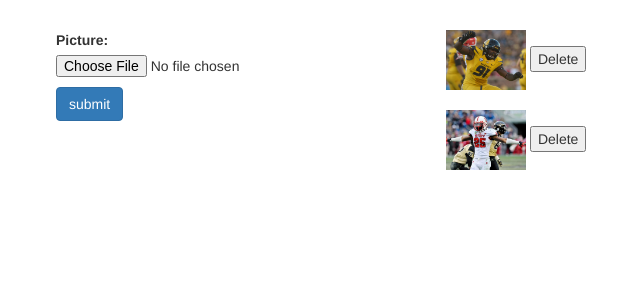
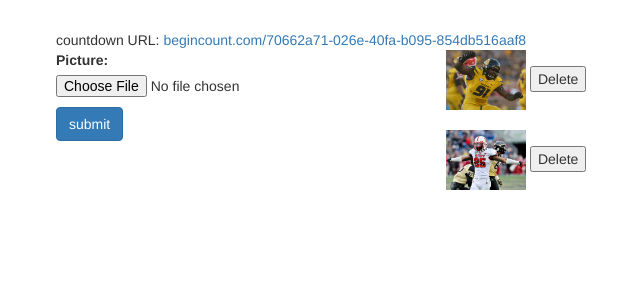
Before and after one commit to cjredmond/countdown_clock_django, a Django app: page /manage/aa120df6-fdc5-4232-b1d4-547ad87c6bbb/ in a window 1280 px wide. Shown: the top 300 px of the page, without its empty margins (14-654 px from the left). Run offline with Django 3.2, Linux system fonts and the light colour scheme; data comes from the database, SQL or seed files in the repository; both versions use the stored data as it was after the commit; some libraries are stand-ins or nearby versions.

Commit message:
added url and link on manage page

```diff
--- a/countdown/models.py
+++ b/countdown/models.py
@@ -4,7 +4,7 @@ class Countdown(models.Model):
     base_slug = models.CharField(max_length=50)
     management_slug = models.CharField(max_length=50)
     end_time = models.DateTimeField()
-    email = models.CharField(max_length=100)
+    email = models.CharField(null=True,blank=True,max_length=100)
     title = models.CharField(null=True,blank=True,max_length=25)
 
     def list_pictures(self):
--- a/countdown/static/css/countdown.css
+++ b/countdown/static/css/countdown.css
@@ -1,7 +1,10 @@
 
 body {
-  background-size: 100%;
+  background-size: cover;
+  background-repeat: no-repeat;
+  background-position: center center;
 }
+
 
 label {
   margin-top: 5px;
--- a/countdown/views.py
+++ b/countdown/views.py
@@ -41,15 +41,17 @@ class PassThroughView(View):
 
 class CountdownCreateView(CreateView):
     model = Countdown
-    success_url = "/"
     form_class = testForm
+    def get_success_url(self):
+        target = Countdown.objects.last()
+        return reverse('image_create_view', kwargs={'pk': target.management_slug })
     def form_valid(self, form):
         instance = form.save(commit=False)
         instance.base_slug = uuid.uuid4()
         instance.management_slug = uuid.uuid4()
         send_mail(
         'URLS',
-        'base url: begincount.com/countdown/{}\nmanagement url: {}'.format(instance.base_slug, instance.management_slug),
+        'base url: begincount.com/countdown/{}\nmanagement url: begincount.com/manage/{}'.format(instance.base_slug, instance.management_slug),
         'connorthrowaway1@gmail.com',
         'start@begincount.com',
         ['{}'.format(instance.email)],
--- a/templates/countdown/image_form.html
+++ b/templates/countdown/image_form.html
@@ -10,6 +10,11 @@
   <body>
     <div class="container">
       <div class="row" style="height: 30px"></div>
+      <div class="row">
+        <div class="col-md-6">
+          countdown URL: <a href="{% url 'countdown_view' countdown.base_slug %}">begincount.com/{{ countdown.base_slug }}</a>
+        </div>
+      </div>
 
       <div class="row">
         <div class="col-md-4">
@@ -20,6 +25,9 @@
           </form>
         </div>
         <div class="col-md-6">
+          {% if not current_images %}
+          <p>No images yet!</p>
+          {% endif %}
           {% for image in current_images %}
           <form class="" action="{% url 'image_delete_view' image.id %}" method="get">
             {% csrf_token %}
```
Also changed, not shown: countdown/forms.py (+0 -16 lines), countdown/migrations/0007_auto_20170323_2015.py (added), db.sqlite3, media/Alabama_Crimson_Tide_Logo.svg.png (added), media/travin_dural_9dhzI7C.jpg (added).
